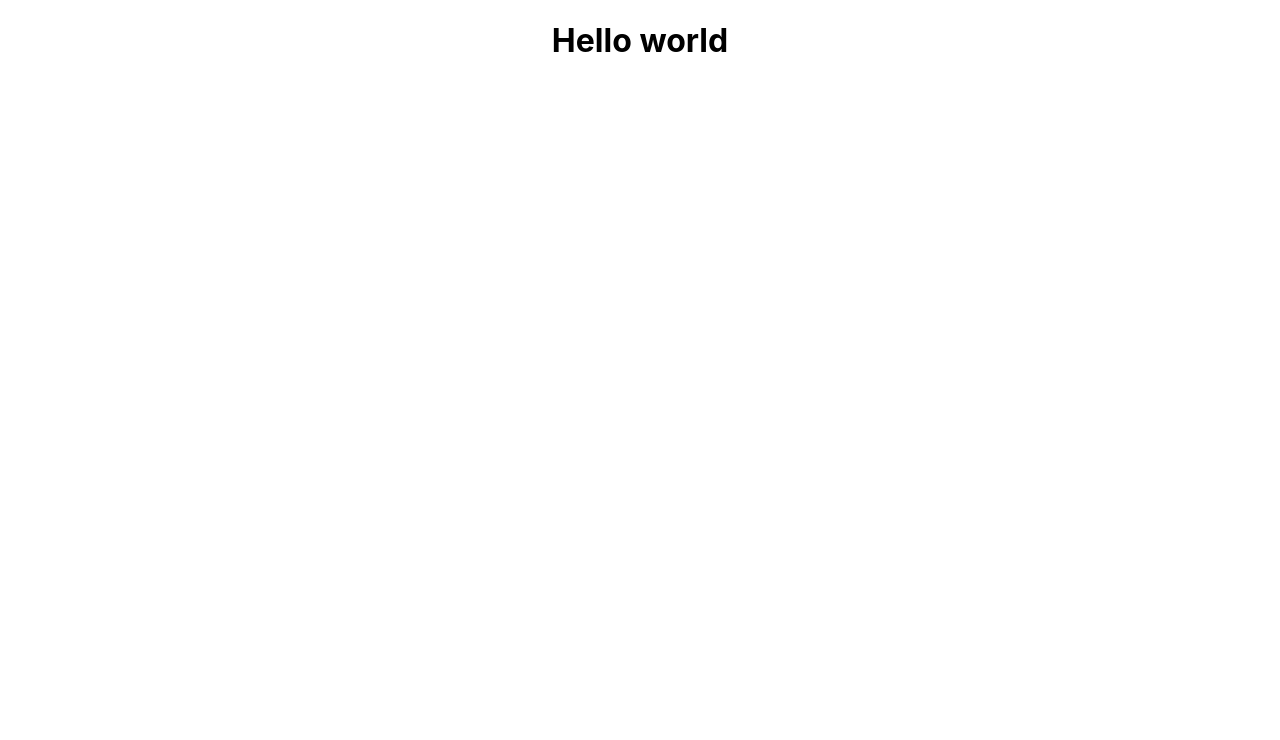
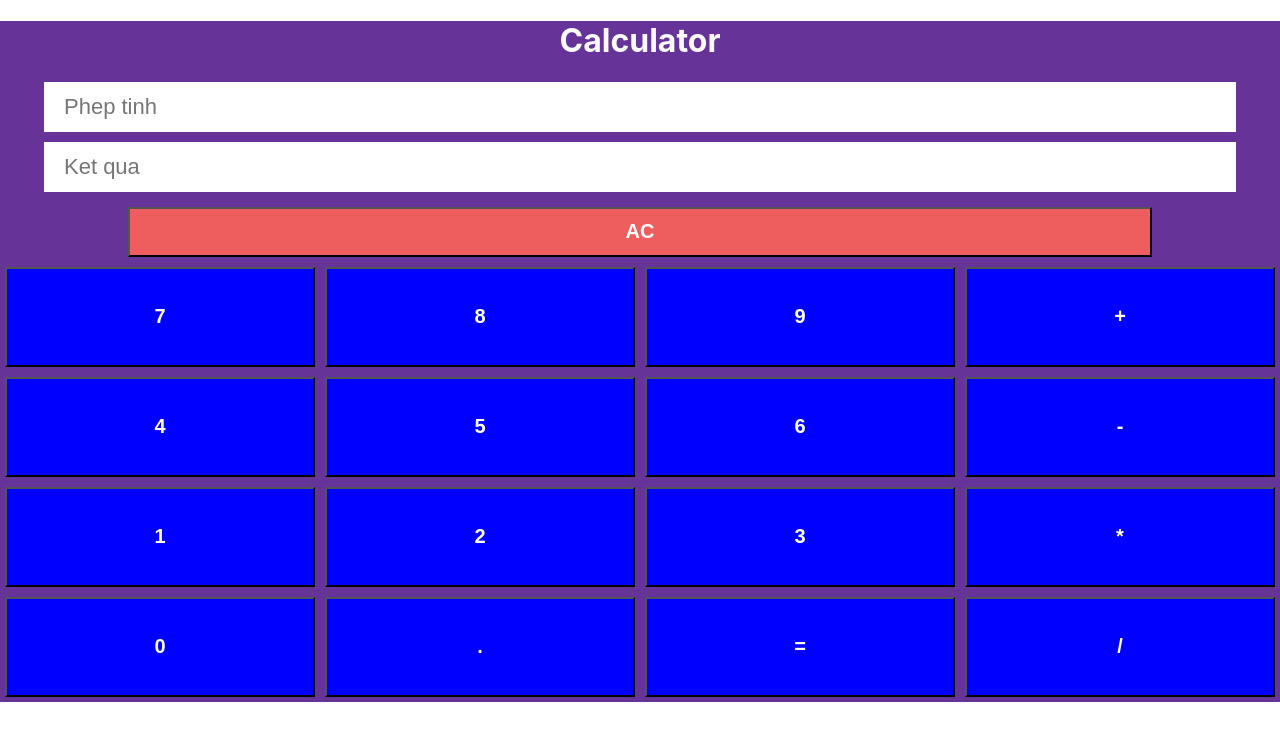
Before and after one commit to auphuocvu1994/LearningReacr, a React (Create React App) app: page / in a window 1280 px wide. Shown: the top 740 px of the page. Built offline with nearby package versions, Linux system fonts and the light colour scheme.

Commit message:
update code

```diff
--- a/src/App.css
+++ b/src/App.css
@@ -1,5 +1,9 @@
 .App {
   text-align: center;
+  background-color: rebeccapurple;
+}
+.App h1{
+  color: #fafafa;
 }
 
 .App-logo {
--- a/src/App.js
+++ b/src/App.js
@@ -1,5 +1,6 @@
 // import logo from './logo.svg';
 import './App.css';
+import Cal from './Caculator/Cal';
 import React from 'react';
 // import { Component } from 'react/cjs/react.production.min';
 
@@ -37,7 +38,8 @@ class App extends React.Component {
   render() {
     return (
       <div className="App">
-        <h1>Hello world</h1>
+        <h1>Calculator</h1>
+        <Cal/>
       </div>
     );
   }
--- /dev/null
+++ b/src/Button/Button.js
@@ -0,0 +1,24 @@
+// import logo from './logo.svg';
+import './style.css';
+import React from 'react';
+
+class Button extends React.Component {
+    constructor(props) {
+        super(props);
+    }
+
+
+    render() {
+        const arr = ['7', '8', '9', '+', '4', '5', '6', '-', '1', '2', '3', '*', '0', '.', '=', '/']
+        const listItems = arr.map((numbers) =>
+            <button>{numbers}</button>
+        );
+        return (
+            <div className='block-number'>
+                {listItems}
+            </div>
+        );
+    }
+}
+
+export default Button;
--- /dev/null
+++ b/src/Button/style.css
@@ -0,0 +1,14 @@
+.block-number {
+    display: flex;
+    flex-wrap: wrap;
+}
+
+button {
+    flex: 1 0 21%; /* explanation below */
+    margin: 5px;
+    height: 100px;
+    background-color: blue;
+    color: white;
+    font-size: 20px;
+    font-weight: bold;
+}
--- /dev/null
+++ b/src/Caculator/Cal.js
@@ -0,0 +1,34 @@
+// import logo from './logo.svg';
+import './style.css';
+import Button from '../Button/Button';
+import React from 'react';
+
+class Cal extends React.Component {
+    constructor(props) {
+        super(props);
+    }
+
+
+    render() {
+        return (
+            <div className='calculator-wrapper'>
+                <div className="form-group">
+                    <div className='input-group'>
+                        <label for=""></label>
+                        <input type="text"
+                            class="form-control" name="" id="" aria-describedby="helpId" placeholder="Phep tinh" />
+                        {/* <small id="helpId" class="form-text text-muted">Help text</small> */}
+                        <label for=""></label>
+                        <input type="text"
+                            class="form-control" name="" id="" aria-describedby="helpId" placeholder="Ket qua" />
+                        {/* <small id="helpId" class="form-text text-muted">Help text</small> */}
+                    </div>
+                    <button className='btn-Submit'>AC</button>
+                    <Button></Button>
+                </div>
+            </div>
+        );
+    }
+}
+
+export default Cal;
--- /dev/null
+++ b/src/Caculator/style.css
@@ -0,0 +1,27 @@
+input.form-control {
+    display: block;
+    margin-bottom: 10px;
+    height: 50px;
+    width: 90%;
+    font-size: 22px;
+    outline: none;
+    border: none;
+    padding: 0 20px;
+}
+
+.input-group {
+    display: flex;
+    flex-direction: column;
+    align-items: center;
+}
+
+button.btn-Submit {
+    width: 80%;
+    background-color: rgb(238, 94, 94);
+    height: 50px;
+}
+
+button.btn-Cancel {
+    height: auto;
+    width: auto;
+}
```
Also changed, not shown: src/Card/Card.js (added, +20 -0 lines), src/Card/style.css (added).
